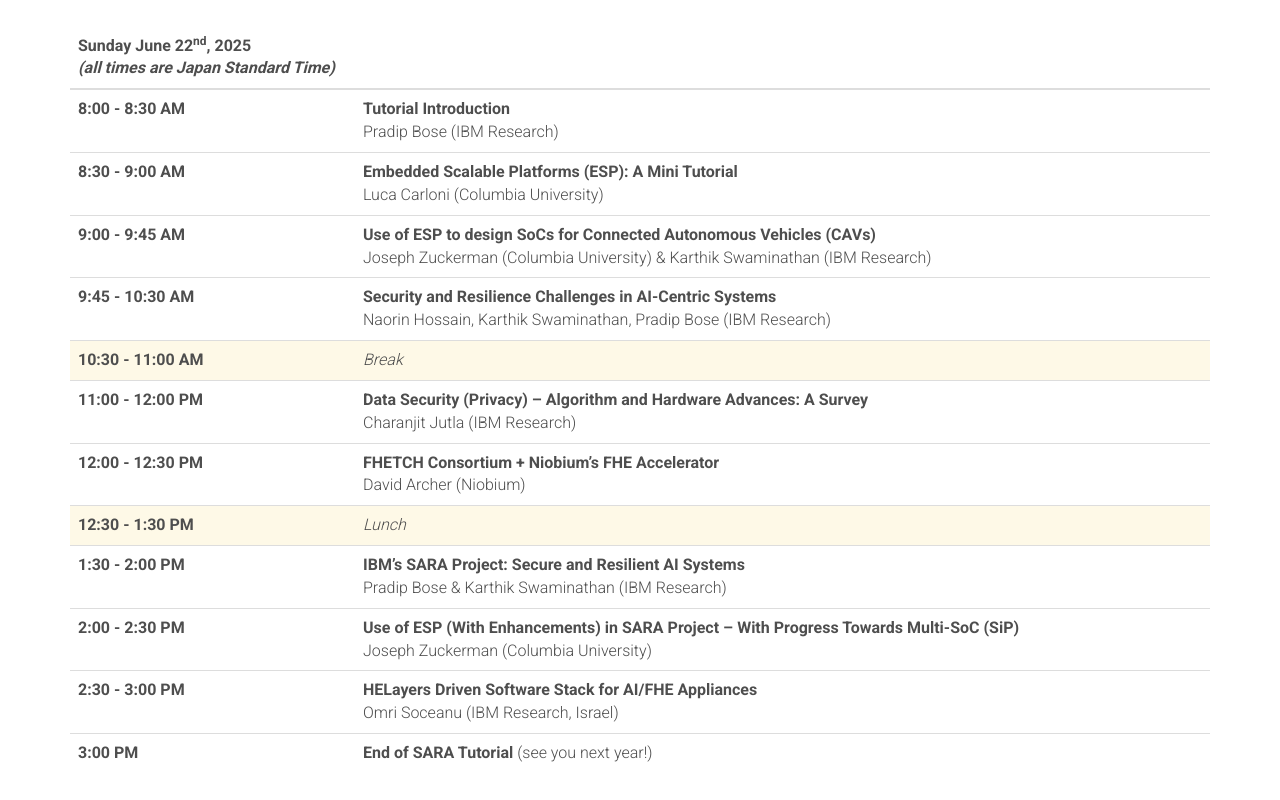
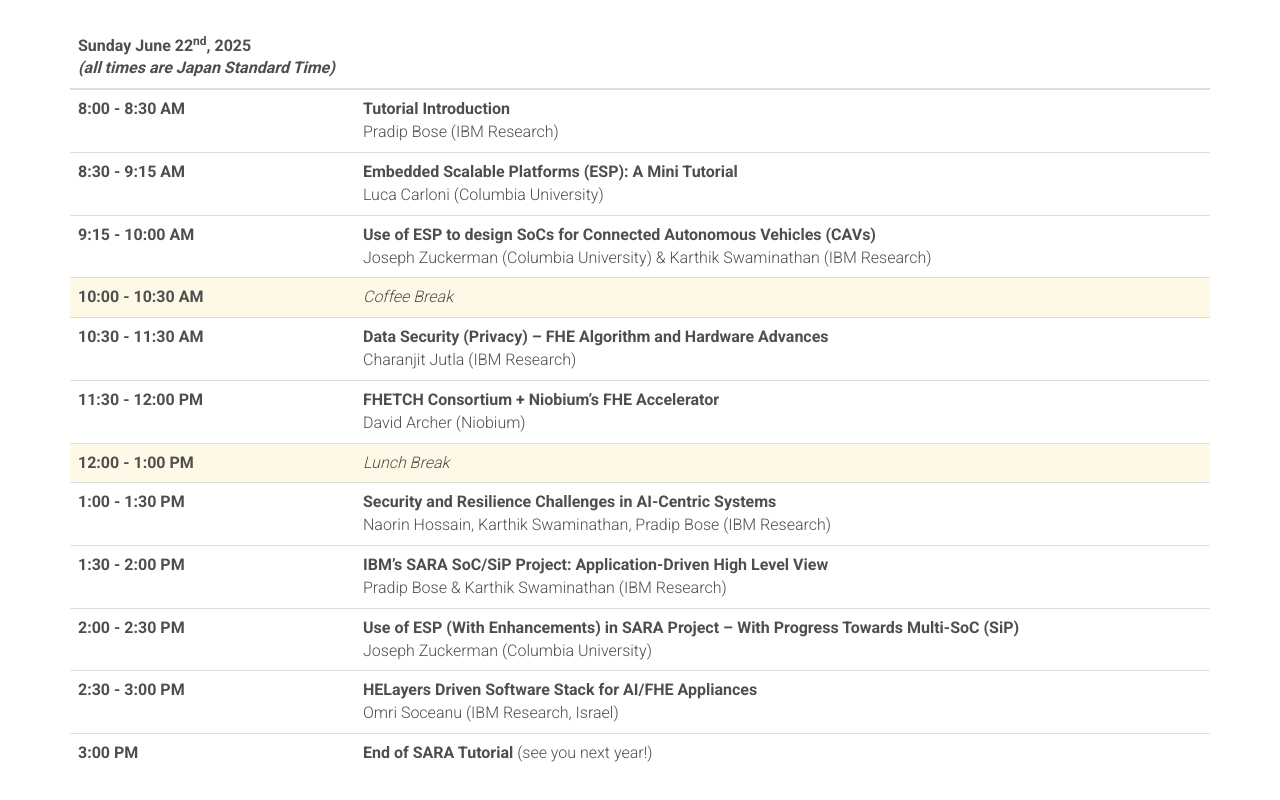
Before and after one commit to augustojv/sara-tutorial-2025, a website: page index.html in a window 1280 px wide. Shown: the part 2140-2940 px from the top of the page. Drawn offline with Linux system fonts and the light colour scheme; files whose address does not match are found by name.

Commit message:
Program updated

```diff
--- a/index.html
+++ b/index.html
@@ -277,38 +277,37 @@
                           <td><strong>Tutorial Introduction</strong><br>Pradip Bose (IBM Research)</td>
                         </tr>
                         <tr>
-                          <th scope="row" class="col-md-3">8:30 - 9:00 AM</th>
+                          <th scope="row" class="col-md-3">8:30 - 9:15 AM</th>
                           <td><strong>Embedded Scalable Platforms (ESP): A Mini Tutorial</strong><br>Luca Carloni (Columbia University)</td>
                         </tr>
                         <tr>
-                          <th scope="row">9:00 - 9:45 AM</th>
+                          <th scope="row">9:15 - 10:00 AM</th>
                           <td><strong>Use of ESP to design SoCs for Connected Autonomous Vehicles (CAVs)</strong><br>
 							  Joseph Zuckerman (Columbia University) &amp; Karthik Swaminathan (IBM Research)</td>
                         </tr>
+                        <tr bgcolor="#FEF9E7">
+                          <th scope="row">10:00 - 10:30 AM</th>
+                          <td><i>Coffee Break</i></td>
+                        </tr>
                         <tr>
-                          <th scope="row">9:45 - 10:30 AM</th>
-                          <td><strong>Security and Resilience Challenges in AI-Centric Systems</strong><br>Naorin Hossain, Karthik Swaminathan, Pradip Bose (IBM Research)</td>
+                          <th scope="row">10:30 - 11:30 AM</th>
+                          <td><strong>Data Security (Privacy) – FHE Algorithm and Hardware Advances</strong><br>Charanjit Jutla (IBM Research)</td>
+                        </tr>
+                        <tr>
+                          <th scope="row">11:30 - 12:00 PM</th>
+                          <td><strong>FHETCH Consortium + Niobium’s FHE Accelerator</strong><br>David Archer (Niobium)</td>
                         </tr>
                         <tr bgcolor="#FEF9E7">
-                          <th scope="row">10:30 - 11:00 AM</th>
-                          <td><i>Break</i></td>
+                          <th scope="row">12:00 - 1:00 PM</th>
+                          <td><i>Lunch Break</i></td>
                         </tr>
                         <tr>
-                          <th scope="row">11:00 - 12:00 PM</th>
-                          <td><strong>Data Security (Privacy) – Algorithm and Hardware Advances: A Survey</strong><br>Charanjit Jutla (IBM Research)</td>
-                        </tr>
-                        <tr>
-                          <th scope="row">12:00 - 12:30 PM</th>
-                          <td><strong>FHETCH Consortium + Niobium’s FHE Accelerator</strong><br>David Archer (Niobium)</td>
-                        </tr>
-
-                        <tr bgcolor="#FEF9E7">
-                          <th scope="row">12:30 - 1:30 PM</th>
-                          <td><i>Lunch</i></td>
+                          <th scope="row">1:00 - 1:30 PM</th>
+                          <td><strong>Security and Resilience Challenges in AI-Centric Systems</strong><br>Naorin Hossain, Karthik Swaminathan, Pradip Bose (IBM Research)</td>
                         </tr>
                         <tr>
                           <th scope="row">1:30 - 2:00 PM</th>
-                          <td><strong>IBM’s SARA Project: Secure and Resilient AI Systems</strong><br>Pradip Bose &amp; Karthik Swaminathan (IBM Research)</td>
+                          <td><strong>IBM’s SARA SoC/SiP Project: Application-Driven High Level View</strong><br>Pradip Bose &amp; Karthik Swaminathan (IBM Research)</td>
                         </tr>
                         <tr>
                           <th scope="row">2:00 - 2:30 PM</th>
```
